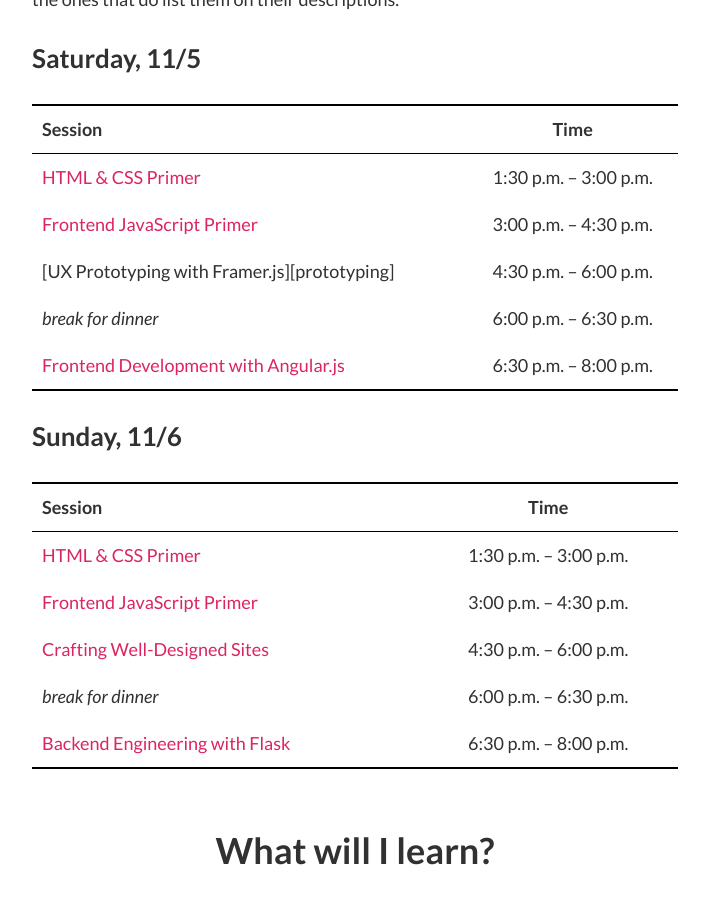
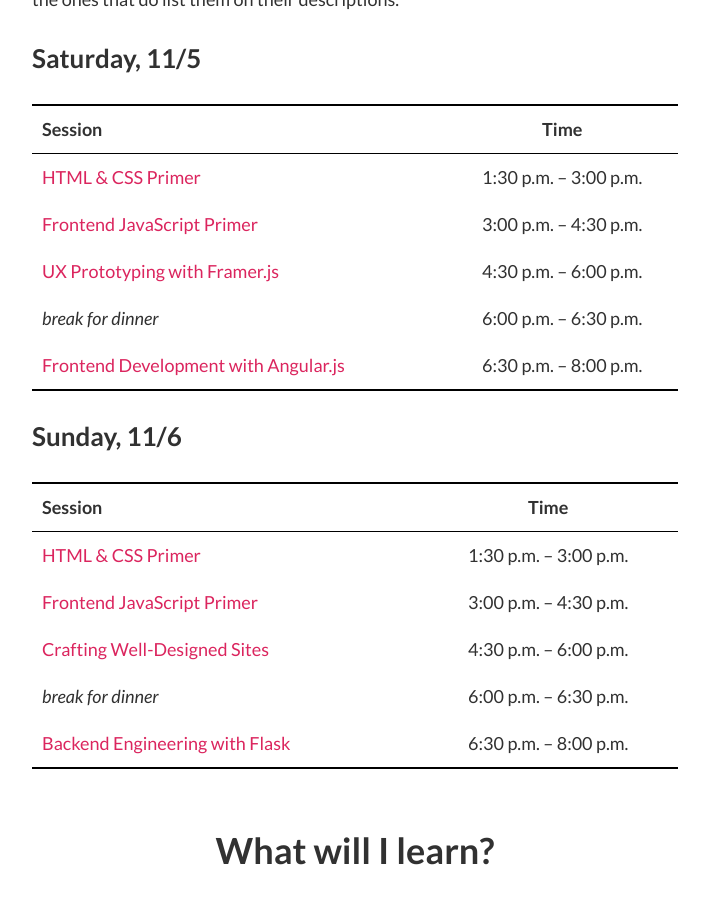
Before and after one commit to ScottyLabs/wdw, a Jekyll site: the page built from index.md, in a window 1280 px wide and 900 px high, scrolled down 1582 px. Shown: the whole window, without its empty margins (285-994 px from the left). Built offline with Jekyll 4.4.1, drawn with Linux system fonts in a browser that asks for light colours; nearby versions of some CDN libraries; some of the changed lines change nothing that is shown.

Commit message:
fix broken framer link

```diff
--- a/index.md
+++ b/index.md
@@ -49,7 +49,7 @@
 | -------                                            | :--:                   |
 | [HTML & CSS Primer][html]                          | 1:30 p.m. -- 3:00 p.m. |
 | [Frontend JavaScript Primer][frontend]             | 3:00 p.m. -- 4:30 p.m. |
-| [UX Prototyping with Framer.js][prototyping]       | 4:30 p.m. -- 6:00 p.m. |
+| [UX Prototyping with Framer.js][framer]            | 4:30 p.m. -- 6:00 p.m. |
 | *break for dinner*                                 | 6:00 p.m. -- 6:30 p.m. |
 | [Frontend Development with Angular.js][angular]    | 6:30 p.m. -- 8:00 p.m. |
 
```
